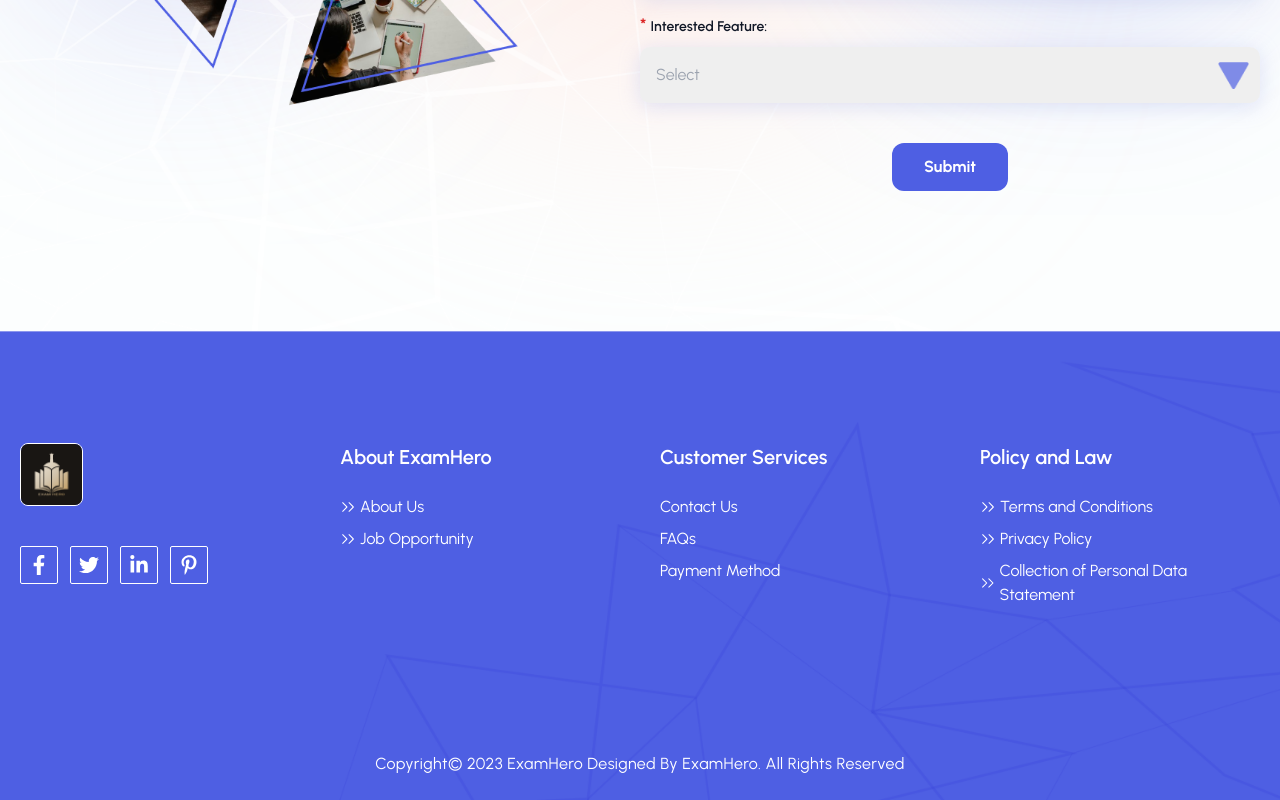
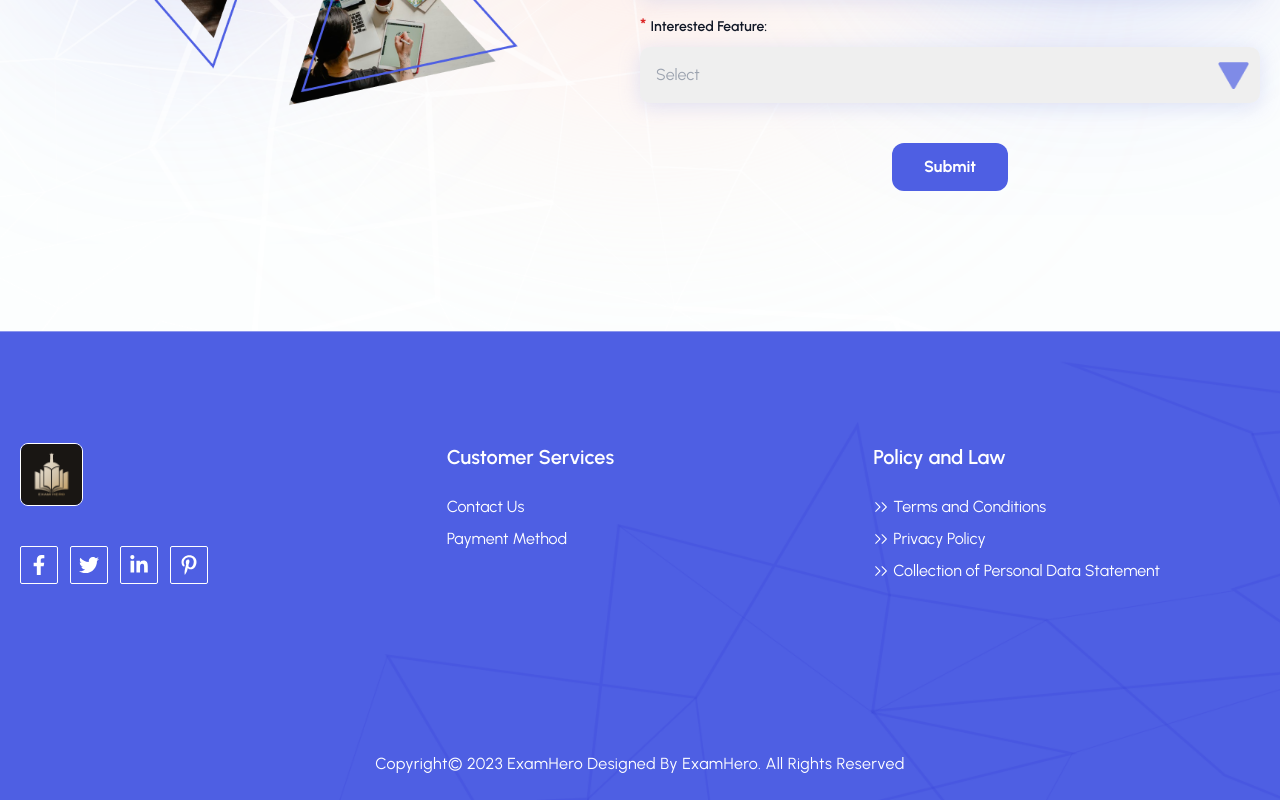
Before and after one commit to mufaqar/examhero, a Next.js app: page /booklet in a window 1280 px wide. Shown: the part 648-1448 px from the top of the page. Built offline with nearby package versions, Linux system fonts and the light colour scheme.

Commit message:
Footer updated

```diff
--- a/src/components/Footer.tsx
+++ b/src/components/Footer.tsx
@@ -19,7 +19,7 @@ const Footer = () => {
   return (
     <footer className="footerbg pt-28">
       <Container>
-        <div className="grid grid-cols-2 gap-10 md:grid-cols-4">
+        <div className="grid grid-cols-2 gap-10 md:grid-cols-3">
           <div>
             <Logo className="border border-white" />
             <div className="flex gap-3 my-10">
@@ -27,6 +27,7 @@ const Footer = () => {
                 return (
                   <Link
                     href={item.link}
+                    target="_blank"
                     className="border-1 border text-white rounded-sm text-xl hover:bg-white hover:text-main border-white p-2"
                     key={i}
                   >
@@ -37,23 +38,6 @@ const Footer = () => {
             </div>
           </div>
           <div>
-            <h4 className="text-xl text-white font-semibold">About ExamHero</h4>
-            <ul className="mt-6 flex flex-col gap-2">
-              <li className="text-white item-center">
-                <Link href="#" className="flex items-center gap-1">
-                  <RxDoubleArrowRight />
-                  About Us
-                </Link>
-              </li>
-              <li className="text-white item-center">
-                <Link href="#" className="flex items-center gap-1">
-                  <RxDoubleArrowRight />
-                  Job Opportunity
-                </Link>
-              </li>
-            </ul>
-          </div>
-          <div>
             <h4 className="text-xl text-white font-semibold">
               Customer Services
             </h4>
@@ -61,11 +45,6 @@ const Footer = () => {
               <li className="text-white item-center">
                 <Link href="/contact-with-us" className="flex items-center gap-1">
                   Contact Us
-                </Link>
-              </li>
-              <li className="text-white item-center">
-                <Link href="#" className="flex items-center gap-1">
-                  FAQs
                 </Link>
               </li>
               <li className="text-white item-center">
@@ -110,7 +89,7 @@ export default Footer;
 const social = [
   {
     icon: <FaFacebookF />,
-    link: "#",
+    link: "https://www.facebook.com/people/ExamHero-%E5%AD%B8%E9%9C%B8%E6%94%BB%E7%95%A5/100090568546273/",
   },
   {
     icon: <FaTwitter />,
--- a/src/components/WhatWeDo.tsx
+++ b/src/components/WhatWeDo.tsx
@@ -3,6 +3,7 @@ import Image from "next/image";
 import React from "react";
 import { W1, W2, W3, W4 } from "../../public/images/imports";
 import { HiOutlineArrowRight } from 'react-icons/hi';
+import Link from "next/link";
 
 interface IWhatWeDo {
   image: any;
@@ -24,7 +25,7 @@ const WhatWeDo = ({whatwedo}) => {
               return (
                 <div key={idx} className="grid md:grid-cols-2 bxs rounded-xl bg-white">
                   <div className={`p-28 relative md:p-36 bg-no-repeat bg-center flex-col bg-cover rounded-t-xl rounded-b-xl ${idx % 2 === 1 && 'md:order-2'}`} style={{ backgroundImage: `url(${item?.image.asset.url})` }}>
-                    <button className="button p-3 absolute bottom-10 shadow-xl right-1/2 transform translate-x-1/2 px-6">How It Works <HiOutlineArrowRight /></button>
+                    <Link href={item.link} className="button p-3 absolute bottom-10 shadow-xl right-1/2 transform translate-x-1/2 px-6">How It Works <HiOutlineArrowRight /></Link>
                   </div>
                   <div className="p-6 px-10">
                     <h3 className="text-[32px] font-semibold">{item.title}</h3>
```
